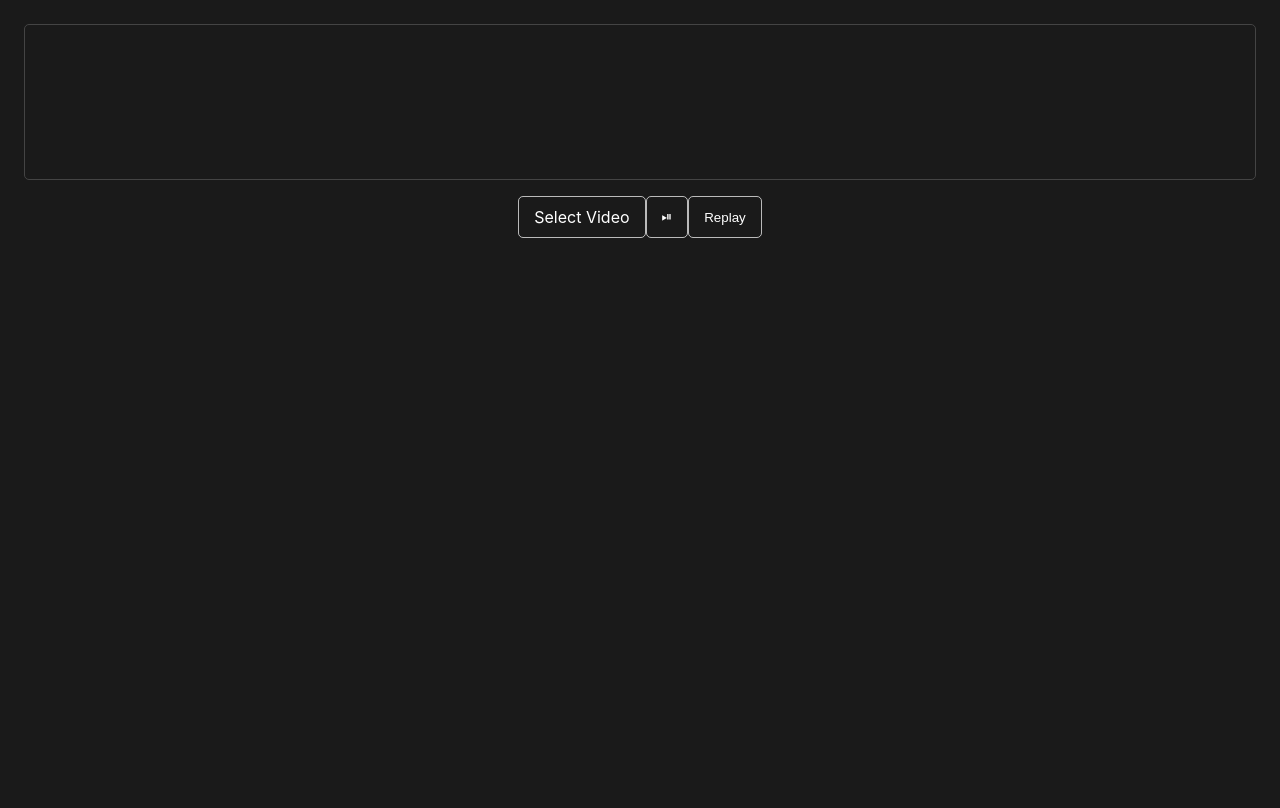
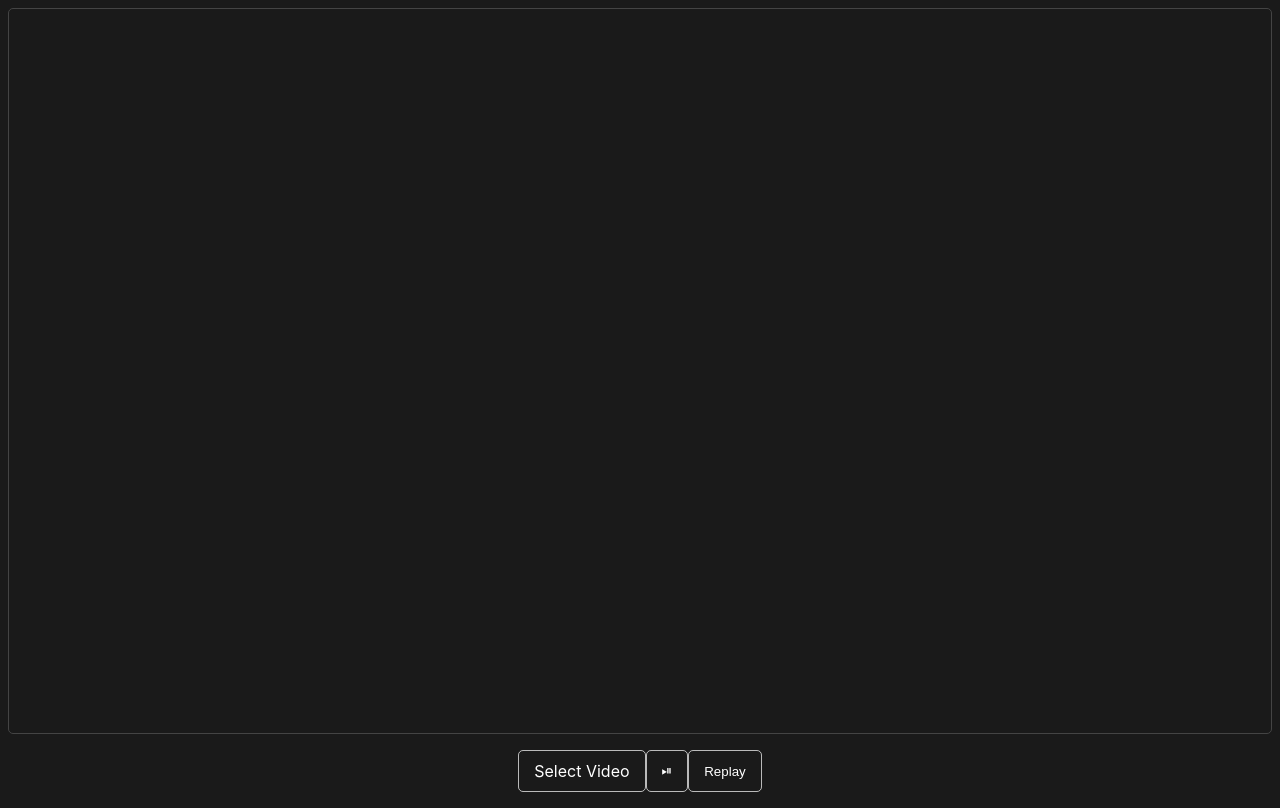
Before and after one commit to caymand/web-image, a React (Vite) app: page / in a window 1280 px wide. Built offline with nearby package versions, Linux system fonts and the light colour scheme.

Commit message:
Sizing I want

```diff
--- a/src/DrawingSurface.tsx
+++ b/src/DrawingSurface.tsx
@@ -12,7 +12,7 @@ export const DrawingSurface: React.FC = () => {
       const rect = containerRef.current.getBoundingClientRect()
       if (worker.deref) {
         const msg: ResizeMsg = { type: "Resize", data: { width: rect.width, height: rect.height } };
-        // worker.deref.postMessage(msg)
+        worker.deref.postMessage(msg)
       }
     }
   }, [])
--- a/src/controls.module.css
+++ b/src/controls.module.css
@@ -8,13 +8,12 @@
 .drawingSurface {
   border: 1px solid #444;
   border-radius: 5px;
-
-  margin: 1em;
+  flex-grow: 1;
 }
-
 .controlsBar {
   display: flex;
   justify-content: center;
+  margin: 1em
 }
 
 .button {
--- a/src/style.css
+++ b/src/style.css
@@ -1,13 +1,15 @@
 *, *::before, *::after {
   box-sizing: border-box;
+}
+
+html, body, #root {
+  height: 100%;
 }
 
 body {
   background-color: #1a1a1a;
   color: #fff;
   font-family: -apple-system, BlinkMacSystemFont, 'Segoe UI', Roboto, Helvetica, Arial, sans-serif;
-
-  height: 100%;
 }
 
 input[type="file"] {
```
